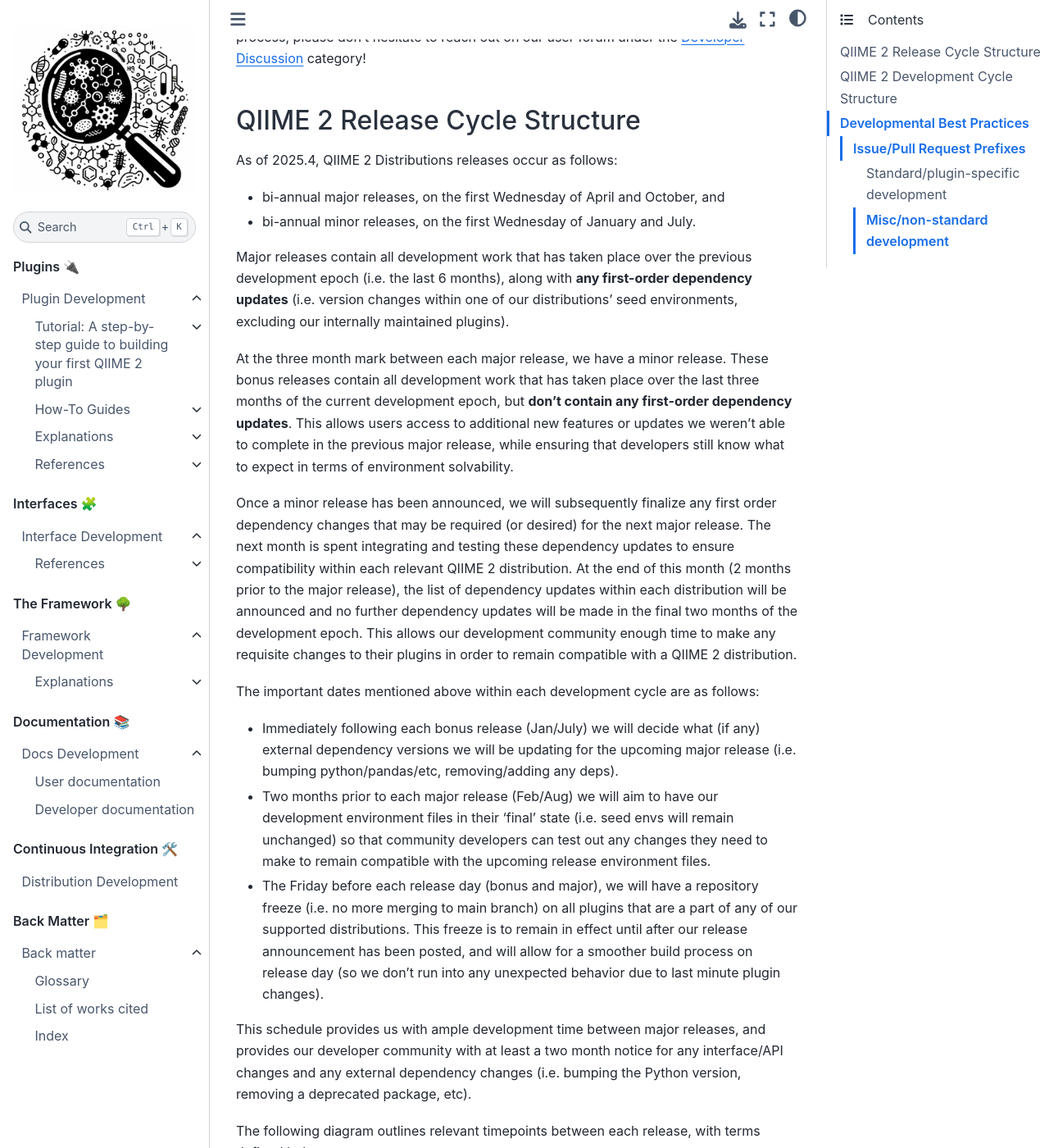
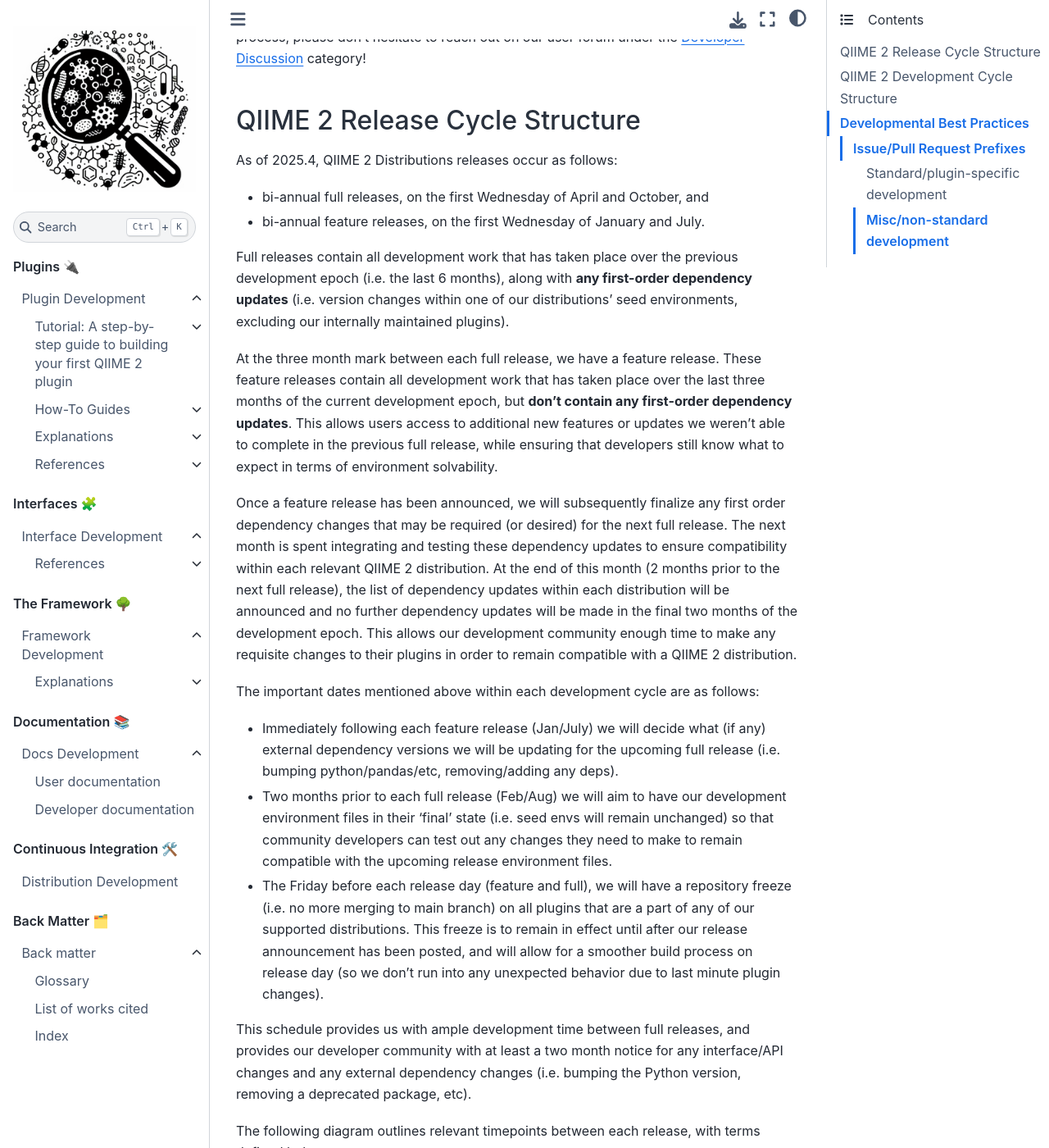
Before and after one commit to caporaso-lab/developing-with-qiime2, a Jupyter Book: the page built from book/framework/references/dev-cycle-structure.md, in a window 1280 px wide and 1400 px high, scrolled down 281 px. Shown: the whole window at 82% size. Built offline with Jupyter Book 1.0.4 settings and Sphinx 7.4.7 and the Sphinx Book theme 1.1.4, drawn with Linux system fonts in a browser that asks for light colours; pages that are not in the unit, such as notebooks, are missing from menus; some of the changed text lies outside the part shown.

Commit message:
update language with full/feat release terms

````diff
--- a/book/framework/references/dev-cycle-structure.md
+++ b/book/framework/references/dev-cycle-structure.md
@@ -7,27 +7,27 @@ If you have any questions on this process, please don't hesitate to reach out on
 ## QIIME 2 Release Cycle Structure
 
 As of 2025.4, QIIME 2 Distributions releases occur as follows:
- - bi-annual major releases, on the first Wednesday of April and October, and
- - bi-annual minor releases, on the first Wednesday of January and July.
+ - bi-annual full releases, on the first Wednesday of April and October, and
+ - bi-annual feature releases, on the first Wednesday of January and July.
 
-Major releases contain all development work that has taken place over the previous development epoch (i.e. the last 6 months), along with **any first-order dependency updates** (i.e. version changes within one of our distributions’ seed environments, excluding our internally maintained plugins).
+Full releases contain all development work that has taken place over the previous development epoch (i.e. the last 6 months), along with **any first-order dependency updates** (i.e. version changes within one of our distributions’ seed environments, excluding our internally maintained plugins).
 
-At the three month mark between each major release, we have a minor release.
-These bonus releases contain all development work that has taken place over the last three months of the current development epoch, but **don’t contain any first-order dependency updates**.
-This allows users access to additional new features or updates we weren’t able to complete in the previous major release, while ensuring that developers still know what to expect in terms of environment solvability.
+At the three month mark between each full release, we have a feature release.
+These feature releases contain all development work that has taken place over the last three months of the current development epoch, but **don’t contain any first-order dependency updates**.
+This allows users access to additional new features or updates we weren’t able to complete in the previous full release, while ensuring that developers still know what to expect in terms of environment solvability.
 
-Once a minor release has been announced, we will subsequently finalize any first order dependency changes that may be required (or desired) for the next major release.
+Once a feature release has been announced, we will subsequently finalize any first order dependency changes that may be required (or desired) for the next full release.
 The next month is spent integrating and testing these dependency updates to ensure compatibility within each relevant QIIME 2 distribution.
-At the end of this month (2 months prior to the major release), the list of dependency updates within each distribution will be announced and no further dependency updates will be made in the final two months of the development epoch.
+At the end of this month (2 months prior to the next full release), the list of dependency updates within each distribution will be announced and no further dependency updates will be made in the final two months of the development epoch.
 This allows our development community enough time to make any requisite changes to their plugins in order to remain compatible with a QIIME 2 distribution.
 
 The important dates mentioned above within each development cycle are as follows:
- - Immediately following each bonus release (Jan/July) we will decide what (if any) external dependency versions we will be updating for the upcoming major release (i.e. bumping python/pandas/etc, removing/adding any deps).
- - Two months prior to each major release (Feb/Aug) we will aim to have our development environment files in their 'final' state (i.e. seed envs will remain unchanged) so that community developers can test out any changes they need to make to remain compatible with the upcoming release environment files.
- - The Friday before each release day (bonus and major), we will have a repository freeze (i.e. no more merging to main branch) on all plugins that are a part of any of our supported distributions.
+ - Immediately following each feature release (Jan/July) we will decide what (if any) external dependency versions we will be updating for the upcoming full release (i.e. bumping python/pandas/etc, removing/adding any deps).
+ - Two months prior to each full release (Feb/Aug) we will aim to have our development environment files in their 'final' state (i.e. seed envs will remain unchanged) so that community developers can test out any changes they need to make to remain compatible with the upcoming release environment files.
+ - The Friday before each release day (feature and full), we will have a repository freeze (i.e. no more merging to main branch) on all plugins that are a part of any of our supported distributions.
    This freeze is to remain in effect until after our release announcement has been posted, and will allow for a smoother build process on release day (so we don't run into any unexpected behavior due to last minute plugin changes).
 
-This schedule provides us with ample development time between major releases, and provides our developer community with at least a two month notice for any interface/API changes and any external dependency changes (i.e. bumping the Python version, removing a deprecated package, etc).
+This schedule provides us with ample development time between full releases, and provides our developer community with at least a two month notice for any interface/API changes and any external dependency changes (i.e. bumping the Python version, removing a deprecated package, etc).
 
 The following diagram outlines relevant timepoints between each release, with terms defined below.
 
@@ -36,8 +36,9 @@ The following diagram outlines relevant timepoints between each release, with te
 :width: 300
 ```
 
-- `20XX.REL`: The most current, released version of QIIME 2.
-- `20XX.REL+1`: The upcoming release version for QIIME 2.
+- `20XX.FULL`: The most current, (full) released version of QIIME 2.
+- `20XX.FEAT`: The most current, (feature) released version of QIIME 2.
+- `20XX.FULL+1`: The upcoming (full) release version for QIIME 2.
 - `'Approved but Unscheduled' Project Board`: One of the QIIME 2 Github Project Boards, used to store issues/pull requests that we think are good ideas, but don't have the immediate bandwidth to address.
 - `External dependency version changes`: Any changes to the external (non-QIIME 2) dependencies within any of our Distributions. These changes include bumping a dependency's version to either a newer/older pin, or removing/adding dependencies.
 - `Development cycle environment files`: These can be found under the QIIME 2 Distributions repository under `20XX.REL+1/<distro>/passed/` (with `<distro>` being each QIIME 2 Distribution), and reflect our current development cycle (i.e. non-release versioned) environment files.
````
